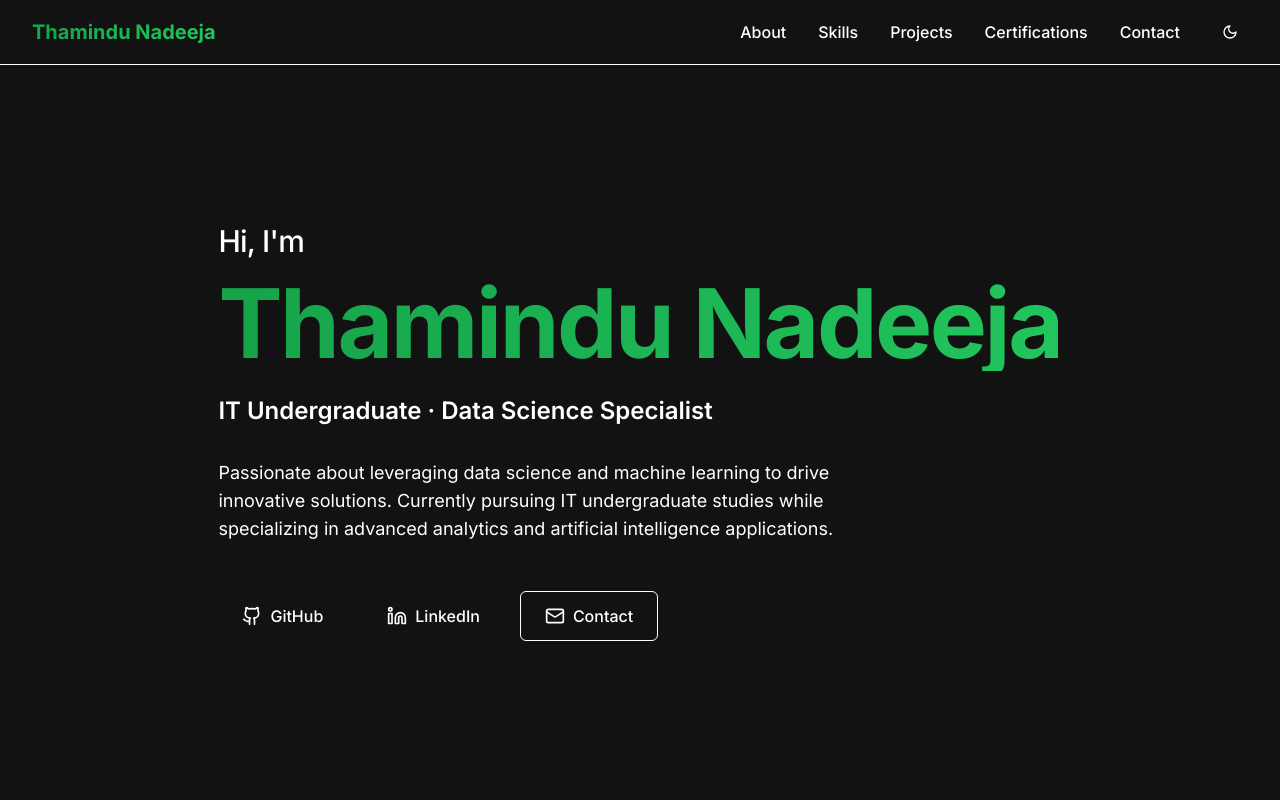
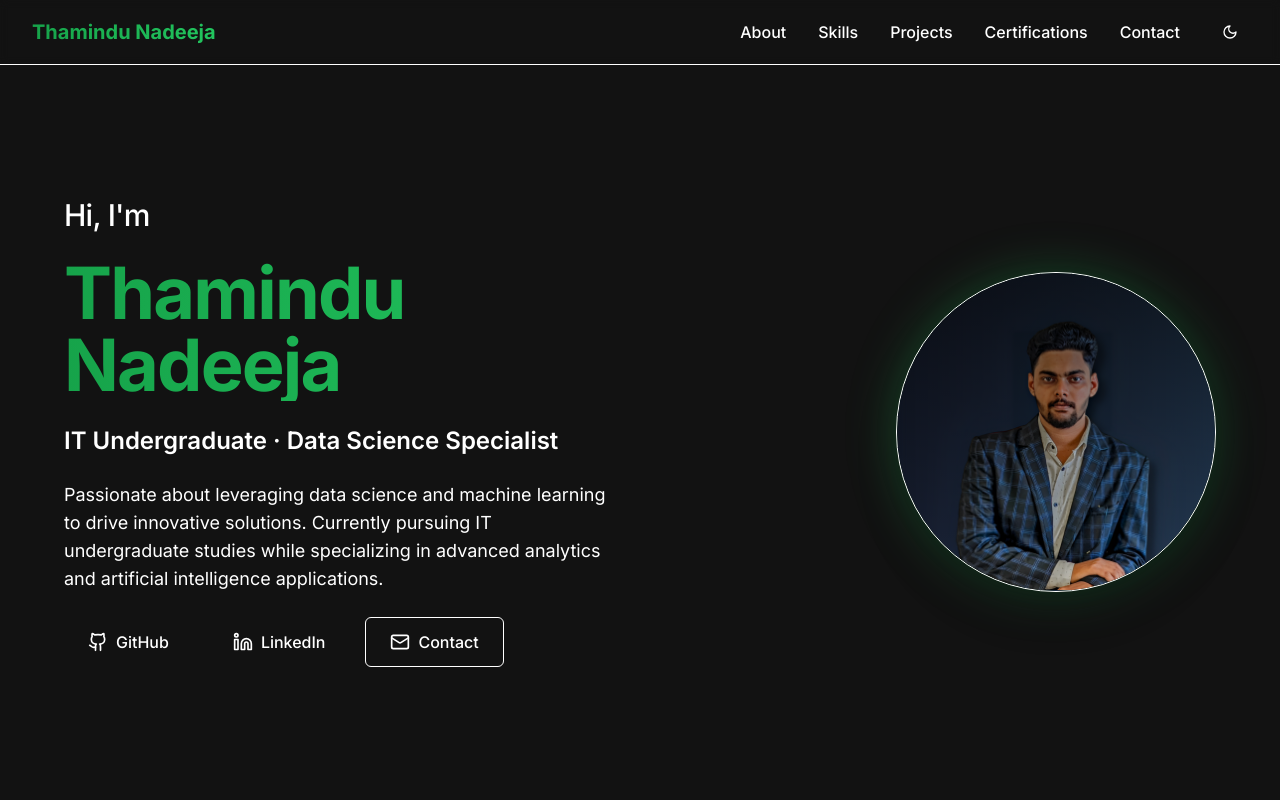
Before and after one commit to Tnadeeja/NadeejaPortfolio, a Next.js app: page / in a window 1280 px wide. Shown: the top 800 px of the page. Built offline with nearby package versions, Linux system fonts and the light colour scheme.

Commit message:
profile image

```diff
--- /dev/null
+++ b/src/app/api/placeholder/hero/[...size]/route.ts
@@ -0,0 +1,33 @@
+import { NextResponse } from 'next/server'
+
+export async function GET(
+  request: Request,
+  { params }: { params: { size: string } }
+) {
+  const sizeParam = params.size || '192'
+  const size = parseInt(sizeParam, 10)
+
+  // Generate a professional placeholder image
+  const svgContent = `
+    <svg width="${size}" height="${size}" viewBox="0 0 ${size} ${size}" fill="none" xmlns="http://www.w3.org/2000/svg">
+      <rect width="${size}" height="${size}" rx="${Math.floor(size/2)}" fill="url(#gradient)"/>
+      <defs>
+        <linearGradient id="gradient" x1="0%" y1="0%" x2="100%" y2="100%">
+          <stop offset="0%" style="stop-color:#16a34a;stop-opacity:1" />
+          <stop offset="50%" style="stop-color:#15803d;stop-opacity:1" />
+          <stop offset="100%" style="stop-color:#14532d;stop-opacity:1" />
+        </linearGradient>
+      </defs>
+      <text x="50%" y="50%" text-anchor="middle" dominant-baseline="middle" fill="white" font-family="system-ui, -apple-system, sans-serif" font-size="${Math.floor(size/4)}" font-weight="600">
+        TN
+      </text>
+    </svg>
+  `
+
+  return new NextResponse(svgContent, {
+    headers: {
+      'Content-Type': 'image/svg+xml',
+      'Cache-Control': 'public, max-age=86400',
+    },
+  })
+}
--- a/src/components/sections/Hero.tsx
+++ b/src/components/sections/Hero.tsx
@@ -3,6 +3,7 @@
 import { motion } from "framer-motion"
 import { Github, Linkedin, Mail } from "lucide-react"
 import { cn } from "@/lib/utils"
+import Image from "next/image"
 
 export function Hero() {
   const containerVariants = {
@@ -58,6 +59,21 @@ export function Hero() {
     },
   }
 
+  const imageVariants = {
+    hidden: { scale: 0.8, opacity: 0, rotate: -5 },
+    visible: {
+      scale: 1,
+      opacity: 1,
+      rotate: 0,
+      transition: {
+        type: "spring",
+        stiffness: 150,
+        damping: 12,
+        delay: 0.4,
+      },
+    },
+  }
+
   return (
     <section id="home" className="section min-h-[calc(100vh-4rem)] flex items-center">
       <div className="container-wide">
@@ -65,8 +81,10 @@ export function Hero() {
           variants={containerVariants}
           initial="hidden"
           animate="visible"
-          className="max-w-4xl"
+          className="max-w-6xl grid lg:grid-cols-2 gap-12 items-center"
         >
+          {/* Left Content - Text */}
+          <div className="space-y-4 lg:space-y-6">
             {/* Greeting */}
             <motion.div
               variants={itemVariants}
@@ -82,7 +100,7 @@ export function Hero() {
               variants={itemVariants}
               className="mb-6"
             >
-            <h1 className="text-5xl md:text-7xl lg:text-8xl font-bold text-gradient leading-tight">
+              <h1 className="text-5xl md:text-6xl lg:text-7xl font-bold text-gradient leading-tight">
                 Thamindu Nadeeja
               </h1>
             </motion.div>
@@ -171,6 +189,56 @@ export function Hero() {
                 <span>Contact</span>
               </motion.button>
             </motion.div>
+          </div>
+
+          {/* Right Content - Profile Image */}
+          <div className="flex justify-center lg:justify-end">
+            <motion.div
+              variants={imageVariants}
+              className="relative"
+            >
+              {/* Glassmorphism Container */}
+              <div className="relative w-64 h-64 md:w-80 md:h-80">
+                {/* Subtle green accent ring */}
+                <div className="absolute inset-0 rounded-full bg-gradient-to-r from-brand-600/20 to-brand-500/20 dark:from-brand-500/30 dark:to-brand-600/30 blur-xl"></div>
+
+                {/* Profile Image Container */}
+                <div className="relative w-full h-full rounded-full overflow-hidden bg-card/50 backdrop-blur-sm border border-border/50 shadow-2xl">
+                  <div className="absolute inset-0 bg-gradient-to-br from-primary/5 via-transparent to-brand-600/10 dark:from-primary/10 dark:via-transparent dark:to-brand-700/20"></div>
+
+                  {/* Profile Image */}
+                  <motion.div
+                    whileHover={{ scale: 1.02, rotate: 2 }}
+                    transition={{ type: "spring", stiffness: 300, damping: 15 }}
+                    className="relative w-full h-full rounded-full overflow-hidden"
+                  >
+                    <Image
+                      src="/images/profile.jpg"
+                      alt="Thamindu Nadeeja"
+                      fill
+                      className="object-cover"
+                      sizes="(max-width: 320px) 100vw, (max-width: 384px) 50vw, (max-width: 640px) 33vw, (max-width: 768px) 25vw, (max-width: 1024px) 20vw, (max-width: 1280px) 17vw"
+                      style={{
+                        filter: 'drop-shadow(0 0 20px rgba(34, 197, 94, 0.15))'
+                      }}
+                      priority={true}
+                      quality={95}
+                    />
+
+                    {/* Subtle overlay for depth */}
+                    <div className="absolute inset-0 bg-gradient-to-t from-transparent via-background/20 to-transparent/40 dark:via-background/30 dark:to-transparent/60"></div>
+                  </motion.div>
+                </div>
+
+                {/* Mobile Hide - Hide on smaller screens */}
+                <div className="lg:hidden absolute -bottom-4 left-1/2 right-1/2 text-center">
+                  <p className="text-xs text-muted-foreground/60">
+                    Scroll to explore
+                  </p>
+                </div>
+              </div>
+            </motion.div>
+          </div>
         </motion.div>
       </div>
     </section>
```
Also changed, not shown: public/images/profile.jpg (added). Lines whose indentation alone changed are shown as unchanged.
